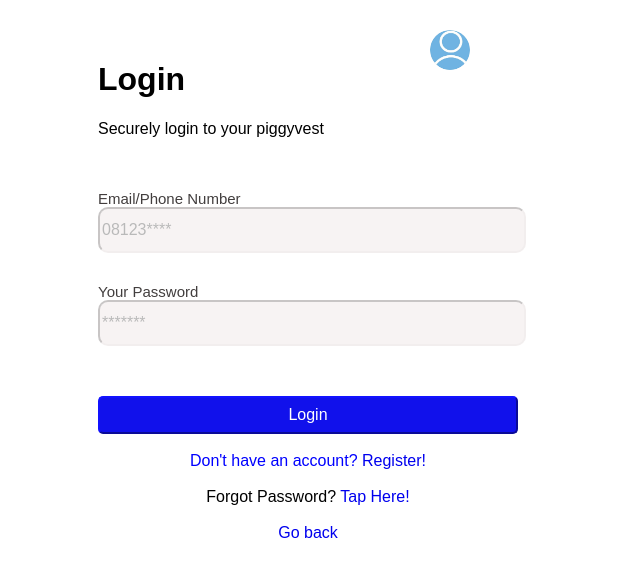
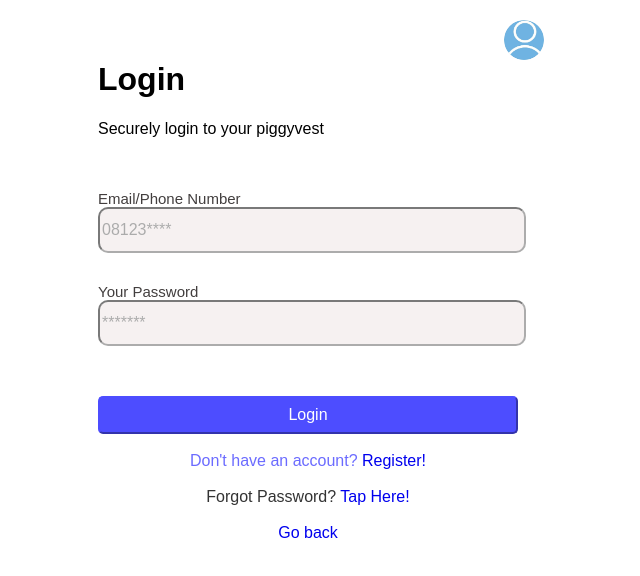
Before and after one commit to kwennyhadassah-cpu/piggyvest-practice-form, a plain HTML site: page index.html in a window 1280 px wide. Shown: the whole page, without its empty margins (332-972 px from the left). Drawn offline with Linux system fonts and the light colour scheme.

Commit message:
Add files via upload

```diff
--- a/style.css
+++ b/style.css
@@ -1,5 +1,5 @@
 
-body{ color:black;
+body{ color:#333333;
 background-color: white;
 margin:0;
 padding:0;
@@ -10,13 +10,15 @@ display: flex;
 min-height: 100px;
 overflow-x:hidden;
 }
-.header{width: 10%;
+.header{width: 100%;
+  min-width: 400px;
   position: absolute;
   top: 0;
-  left:55%;
-  height: 10%;
-  padding: 10px;
+  left:50%;
+  padding: 20px;
+  transform: translateX(-80%);
   box-sizing: border-box;
+  color: white;
 }
 img{width: 40px;
 height: 40px;
@@ -25,11 +27,11 @@ display: flex;
 justify-content: center;
 align-items: center;
 position:absolute;
-top: 30px;
-right: 30px;}
+top: 20px;
+right: 20px;
+}
 
 .signup{background-color:white;
-    border-radius: 12px;
     width: 100%;
     max-width: 500px;
     padding: 40px;
@@ -52,12 +54,11 @@ color:black;
       height: 40px;
 font-size: 16px;
 border-radius: 10px;
-background-color: rgb(241, 233, 233);
-border-color: rgb(230, 222, 222);
+background-color: rgb(241, 233, 233);;
 display: block;
-opacity: 0.5;}
+opacity: 0.6;}
 
-button{background-color: rgb(17, 17, 235);
+button{background-color: rgb(77, 77, 255);
 color: white;
 width:100%;
   font-size:16px;
@@ -66,9 +67,9 @@ width:100%;
 text-align: center;
 border-radius:5px;
 box-sizing: border-box;
-border-color: rgb(17, 17, 235);}
+border-color: rgb(77, 77, 255);}
 
-.register{color: blue; text-align: center;
+.register{color: rgba(75, 75, 255, 0.822); text-align: center;
 }
 .forgot{text-align: center;
 }
```
